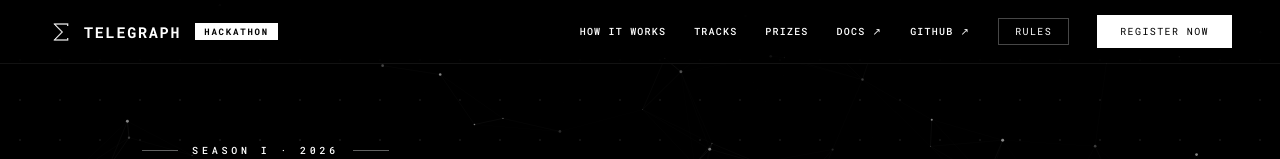
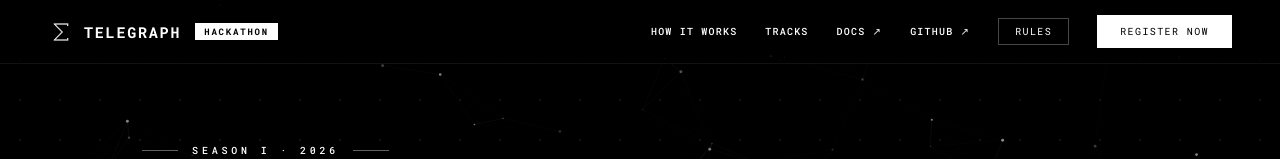
Before and after one commit to IamTalha-Sajid/telegraph-hackathon, a React (Vite) app: page / in a window 1280 px wide. Shown: the top 159 px of the page. Built offline with nearby package versions, Linux system fonts and the light colour scheme.

Commit message:
[FEAT]: Added rules and made mobile responsive

```diff
--- a/src/components/Footer.tsx
+++ b/src/components/Footer.tsx
@@ -8,7 +8,7 @@ export default function Footer() {
       <p className="footer-copy">© 2026 Telegraph Protocol · Built on Base</p>
       <div className="footer-links">
         <a href="https://telegraph-2.gitbook.io/telegraph" target="_blank" rel="noopener noreferrer" className="footer-protocol">Docs ↗</a>
-        <a href="https://github.com/telegraphprotocol" target="_blank" rel="noopener noreferrer" className="footer-protocol">GitHub ↗</a>
+        <a href="https://github.com/telegraphprotocol/telegraph-usecases" target="_blank" rel="noopener noreferrer" className="footer-protocol">GitHub ↗</a>
         <a href="https://telegraphprotocol.com/" target="_blank" rel="noopener noreferrer" className="footer-protocol">Protocol ↗</a>
       </div>
     </footer>
--- a/src/components/Hero.tsx
+++ b/src/components/Hero.tsx
@@ -38,7 +38,7 @@ export default function Hero({ onRegister }: Props) {
 
         <div className="hero-meta-links">
           <a href="https://telegraph-2.gitbook.io/telegraph" target="_blank" rel="noopener noreferrer" className="hero-protocol-link">Docs ↗</a>
-          <a href="https://github.com/telegraphprotocol"     target="_blank" rel="noopener noreferrer" className="hero-protocol-link">GitHub ↗</a>
+          <a href="https://github.com/telegraphprotocol/telegraph-usecases"     target="_blank" rel="noopener noreferrer" className="hero-protocol-link">GitHub ↗</a>
           <a href="https://telegraphprotocol.com/"           target="_blank" rel="noopener noreferrer" className="hero-protocol-link">telegraphprotocol.com ↗</a>
         </div>
       </div>
--- a/src/components/Nav.tsx
+++ b/src/components/Nav.tsx
@@ -24,9 +24,8 @@ export default function Nav({ onRegister, onRules }: Props) {
   const NAV_LINKS = [
     { href: '#how',    label: 'How It Works' },
     { href: '#apis',   label: 'Tracks'       },
-    { href: '#prizes', label: 'Prizes'       },
     { href: 'https://telegraph-2.gitbook.io/telegraph', label: 'Docs ↗',   external: true },
-    { href: 'https://github.com/telegraphprotocol',     label: 'GitHub ↗', external: true },
+    { href: 'https://github.com/telegraphprotocol/telegraph-usecases',     label: 'GitHub ↗', external: true },
   ]
 
   return (
```
